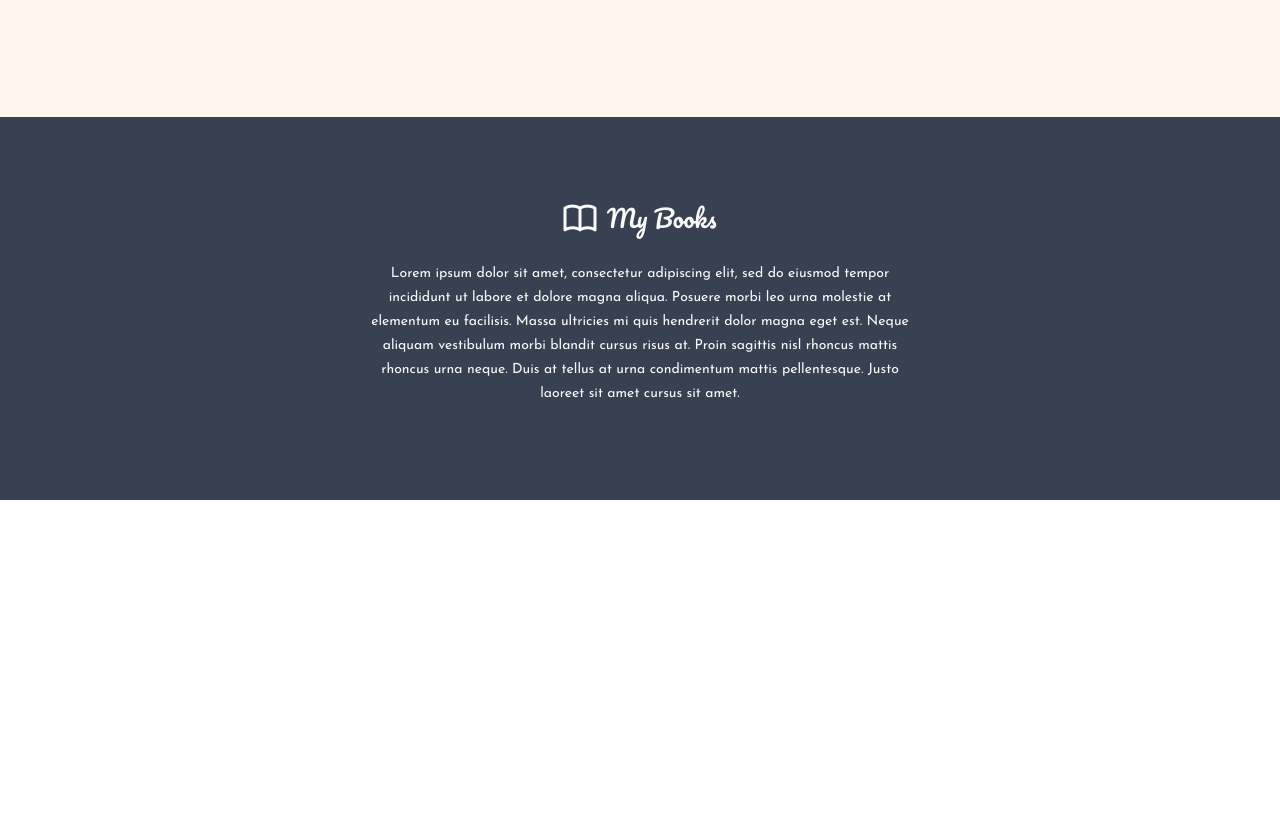
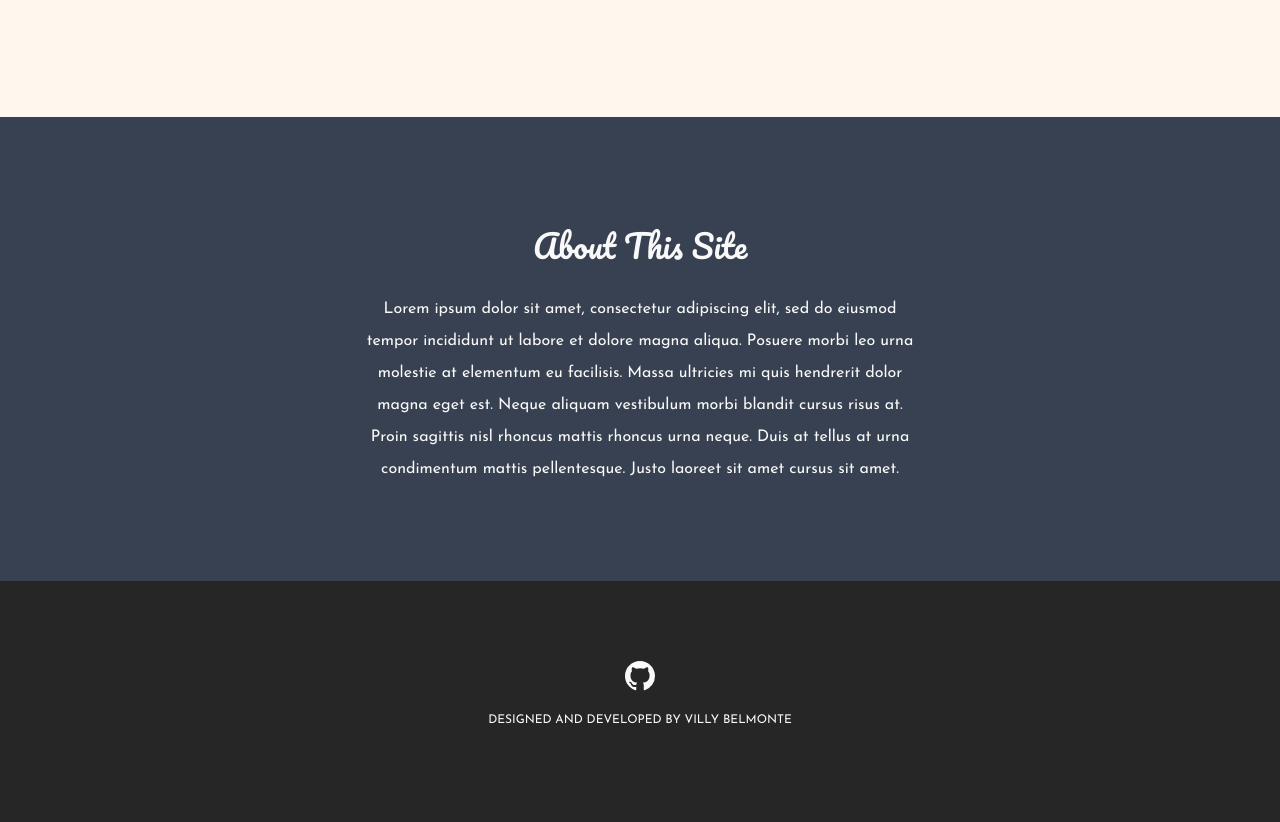
Before and after one commit to vbelmonte/library, a plain HTML site: page index.html in a window 1280 px wide. Shown: the part 2000-2822 px from the top of the page. Before the commit the page ends 2500 px from the top, so only its background shows below. Drawn offline with Linux system fonts and the light colour scheme.

Commit message:
Add footer and modify about section

```diff
--- a/index.html
+++ b/index.html
@@ -221,7 +221,7 @@
         <section id="about">
             <div>
                 <div>
-                    <img src="images/my_books_logo_white.png">
+                    <h3>About This Site</h3>
                 </div>
                 <div>
                     <p>Lorem ipsum dolor sit amet, consectetur adipiscing elit, sed do eiusmod tempor incididunt ut labore et dolore magna aliqua. Posuere morbi leo urna molestie at elementum eu facilisis. Massa ultricies mi quis hendrerit dolor magna eget est. Neque aliquam vestibulum morbi blandit cursus risus at. Proin sagittis nisl rhoncus mattis rhoncus urna neque. Duis at tellus at urna condimentum mattis pellentesque. Justo laoreet sit amet cursus sit amet.</p>
@@ -229,5 +229,9 @@
                 </div>
             </div>
         </section>
+        <footer>
+            <img src="images/github-logo.svg">
+            <p>Designed and developed by Villy Belmonte</p>
+        </footer>
     </body>
 </html>
--- a/styles.css
+++ b/styles.css
@@ -240,6 +240,20 @@ p.title {
     background-color: #374151;
     color: #FAF9F9;
     text-align: center;
-    line-height: 1.5rem;
-    font-size: 0.875rem;
+    line-height: 2rem;
 }
+
+footer {
+    background-color: #262626;
+    color: #FAF9F9;
+    text-align: center;
+    font-size: 0.75rem;
+    text-transform: uppercase;
+    line-height: 1.25rem;
+}
+
+footer img {
+    filter: invert(99%) sepia(4%) saturate(0%) hue-rotate(351deg) brightness(105%) contrast(95%);
+    width: 30px;
+    height: 30px;
+}
```
Also changed, not shown: images/github-logo.svg (added).
